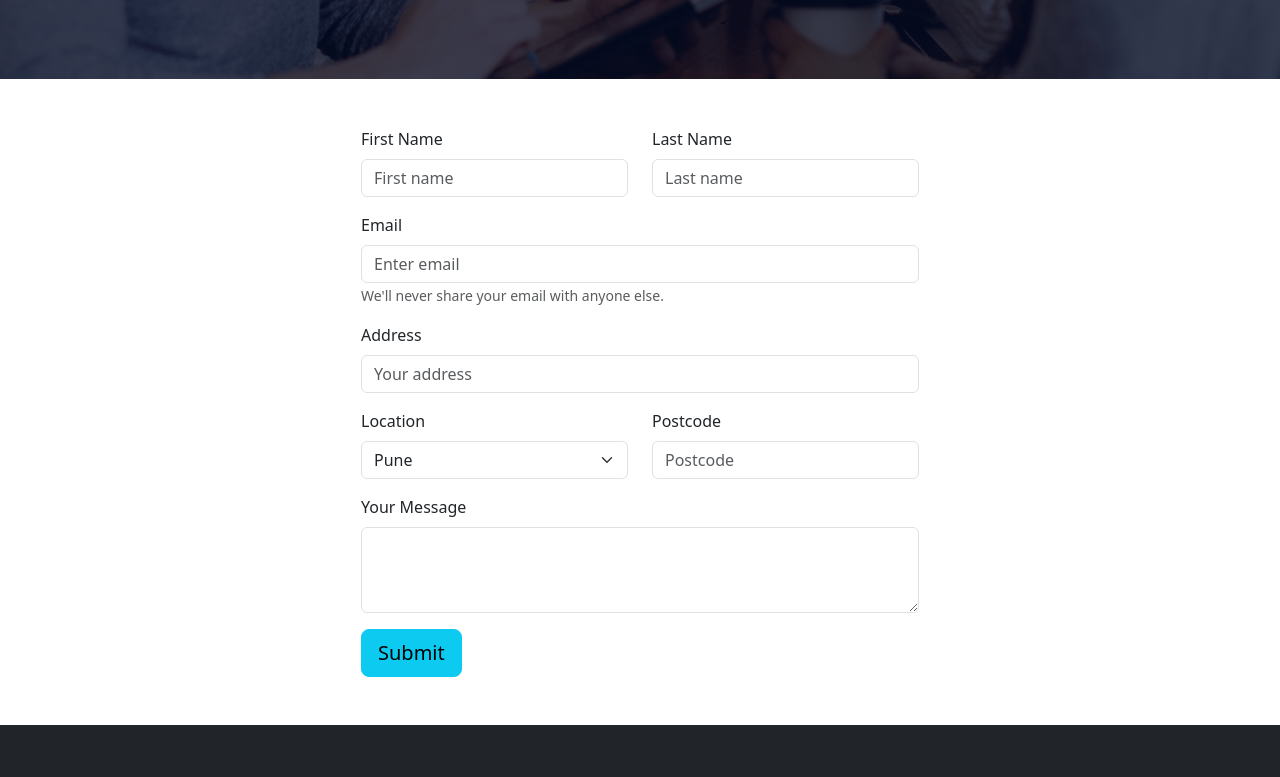
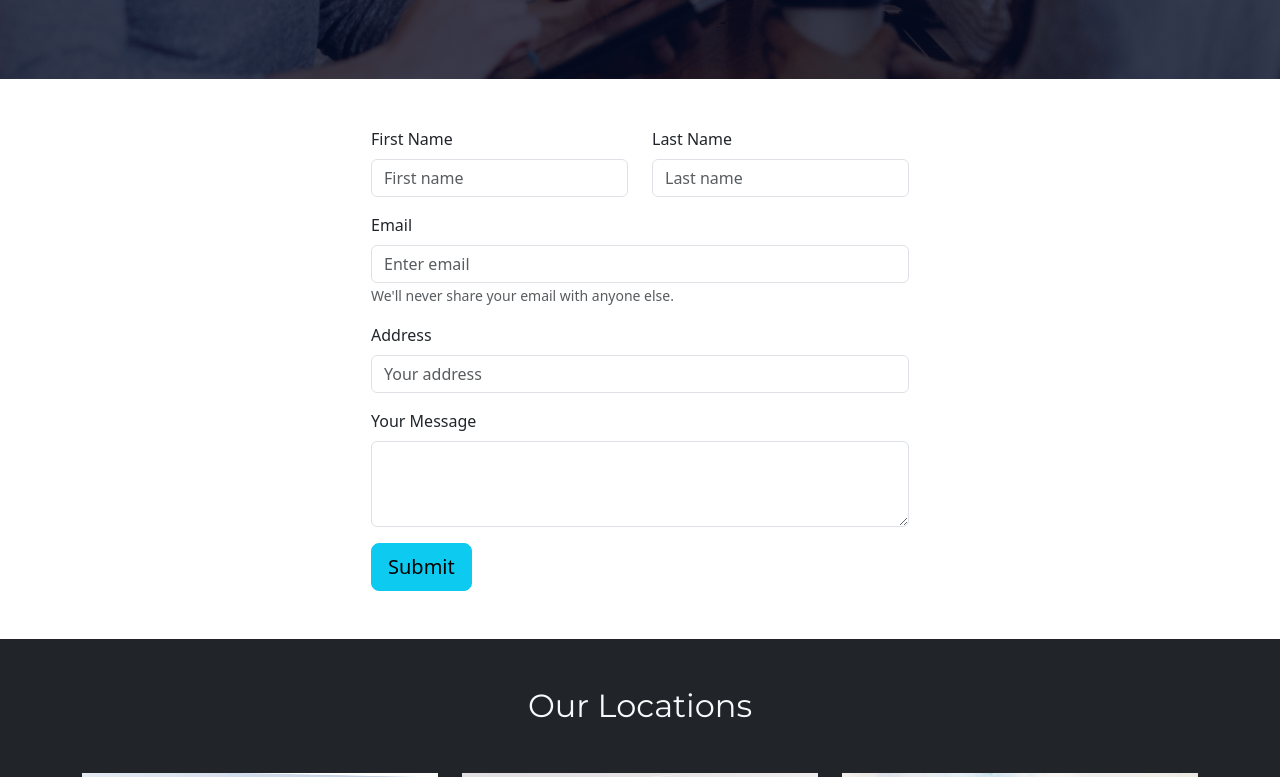
Before and after one commit to AkshayRamtekeDev/leadQResearch, a React (Create React App) app: page /contact in a window 1280 px wide. Shown: the part 521-1298 px from the top of the page. Built offline with nearby package versions, Linux system fonts and the light colour scheme.

Commit message:
updated mail sending function

```diff
--- a/package.json
+++ b/package.json
@@ -3,10 +3,12 @@
   "version": "0.1.0",
   "private": true,
   "dependencies": {
+    "@emailjs/browser": "^3.11.0",
     "@testing-library/jest-dom": "^5.17.0",
     "@testing-library/react": "^13.4.0",
     "@testing-library/user-event": "^13.5.0",
     "bootstrap": "^5.3.2",
+    "emailjs": "^4.0.3",
     "react": "^18.2.0",
     "react-bootstrap": "^2.9.1",
     "react-dom": "^18.2.0",
--- a/src/App.js
+++ b/src/App.js
@@ -6,7 +6,7 @@ import Navbar from 'react-bootstrap/Navbar';
 import Home from './pages/Home/Home';
 import Courses from './pages/Courses/Courses';
 import About from './pages/About/About';
-import Blog from './pages/Blog/Blog';
+// import Blog from './pages/Blog/Blog';
 import Contact from './pages/Contact/Contact';
 
 function App() {
@@ -88,9 +88,9 @@ function App() {
                     <Link to="/about" className='text-decoration-none text-info'>
                       <li className='text-uppercase fw-semibold'>About us</li>
                     </Link>
-                    <Link to="/blog" className='text-decoration-none text-info'>
+                    {/* <Link to="/blog" className='text-decoration-none text-info'>
                       <li className='text-uppercase fw-semibold'>Blog</li>
-                    </Link>
+                    </Link> */}
                     <Link to="/contact" className='text-decoration-none text-info'>
                       <li className='text-uppercase fw-semibold'>Get In Touch</li>
                     </Link>
--- a/src/pages/Contact/Contact.jsx
+++ b/src/pages/Contact/Contact.jsx
@@ -1,4 +1,4 @@
-import React from 'react';
+import React, { useRef } from 'react';
 import './Contact.css';
 import Form from 'react-bootstrap/Form';
 import Col from 'react-bootstrap/Col';
@@ -7,8 +7,22 @@ import Button from 'react-bootstrap/Button';
 import LondonLocationImg from '../../utils/images/London-location.jpg';
 import ManchesterLocationImg from '../../utils/images/Manchester-location.jpg';
 import LiverpoolLocationImg from '../../utils/images/Liverpool-location.jpg';
+import emailjs from '@emailjs/browser';
 
 function Contact() {
+    const form = useRef();
+
+    const sendEmail = (e) => {
+        e.preventDefault();
+
+        emailjs.sendForm('service_0k7wnc6', 'template_d1qc8nz', form.current, '0xRZ3s4JOEv2fgBJ6')
+            .then((result) => {
+                console.log(result.text);
+            }, (error) => {
+                console.log(error.text);
+            });
+    };
+
     return (
         <div className='contact-page'>
             <header className='height-75'>
@@ -19,21 +33,22 @@ function Contact() {
             </header>
 
             <div className='container my-5 d-flex justify-content-center'>
-            <Form id='contact-form'>
+
+                <Form ref={form} onSubmit={sendEmail}>
                     <Row className='mb-3'>
                         <Col sm={12} md={6} className='mb-3 mb-md-0'>
                             <Form.Label>First Name</Form.Label>
-                        <Form.Control placeholder='First name' />
+                            <Form.Control type="text" name="first_name" placeholder='First name' />
                         </Col>
                         <Col sm={12} md={6}>
                             <Form.Label>Last Name</Form.Label>
-                        <Form.Control placeholder='Last name' />
+                            <Form.Control type="text" name="last_name" placeholder='Last name' />
                         </Col>
                     </Row>
 
                     <Form.Group className='mb-3'>
                         <Form.Label>Email</Form.Label>
-                    <Form.Control type='email' placeholder='Enter email' />
+                        <Form.Control type="email" name="mail" placeholder='Enter email' />
                         <Form.Text className='text-muted'>
                             We'll never share your email with anyone else.
                         </Form.Text>
@@ -43,29 +58,14 @@ function Contact() {
                         <Form.Label>Address</Form.Label>
                         <Form.Control placeholder='Your address' />
                     </Form.Group>
-
-                <Row className='mb-3'>
-                    <Col sm={12} md={6} className='mb-3 mb-md-0'>
-                        <Form.Label>Location</Form.Label>
-                        <Form.Select defaultValue="London">
-                            <option>Pune</option>
-                            <option>Hyderabad</option>
-                            <option>Banglore</option>
-                        </Form.Select>
-                    </Col>
-                    <Col sm={12} md={6}>
-                        <Form.Label>Postcode</Form.Label>
-                        <Form.Control placeholder='Postcode' />
-                    </Col>
-                </Row>
-
                     <Form.Group className='mb-3'>
                         <Form.Label>Your Message</Form.Label>
                         <Form.Control as="textarea" rows={3} />
                     </Form.Group>
 
-                <Button variant="info btn-lg" type='submit'>Submit</Button>
+                    <Button variant="info btn-lg" type="submit" value="Send" >Submit</Button>
                 </Form>
+
             </div>
 
             <div className='bg-dark text-light p-5'>
```
Also changed, not shown: 2 other files (tests, documents, lock files or other folders). Lines whose indentation alone changed are shown as unchanged.
